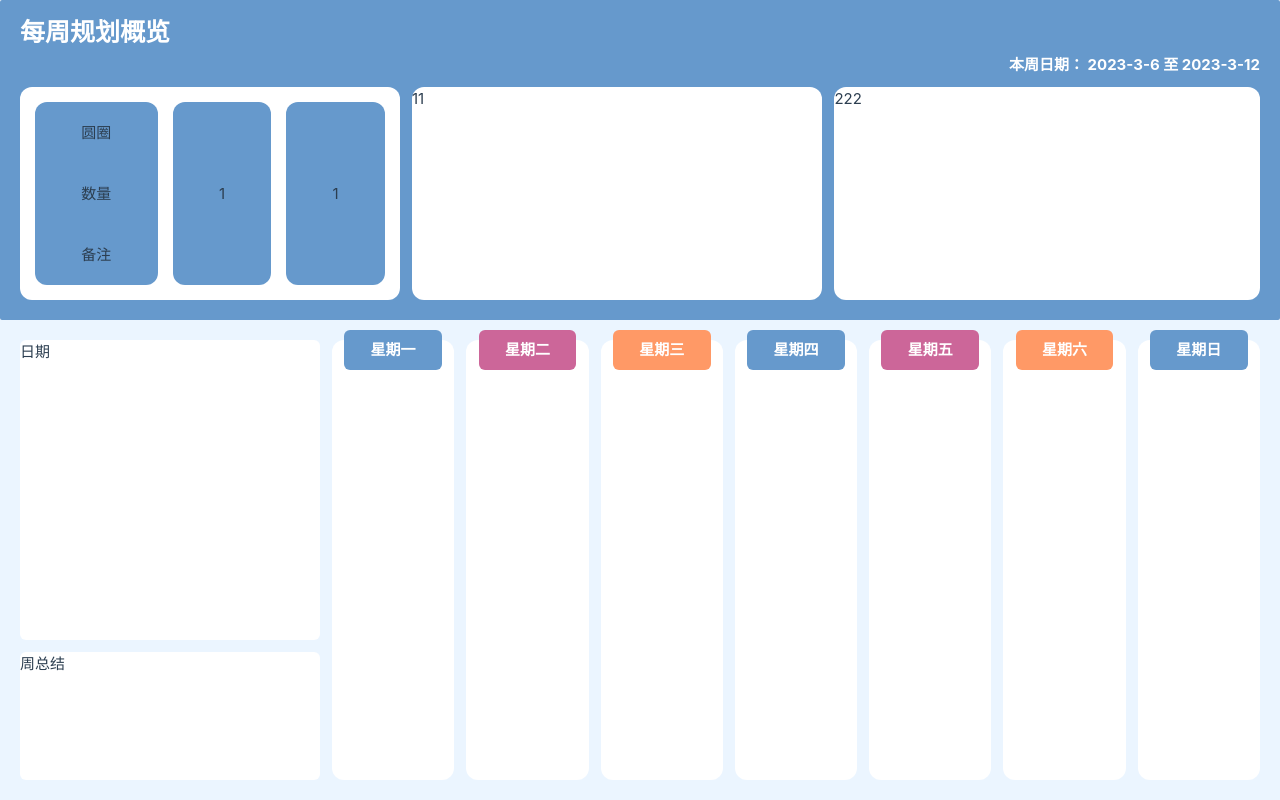
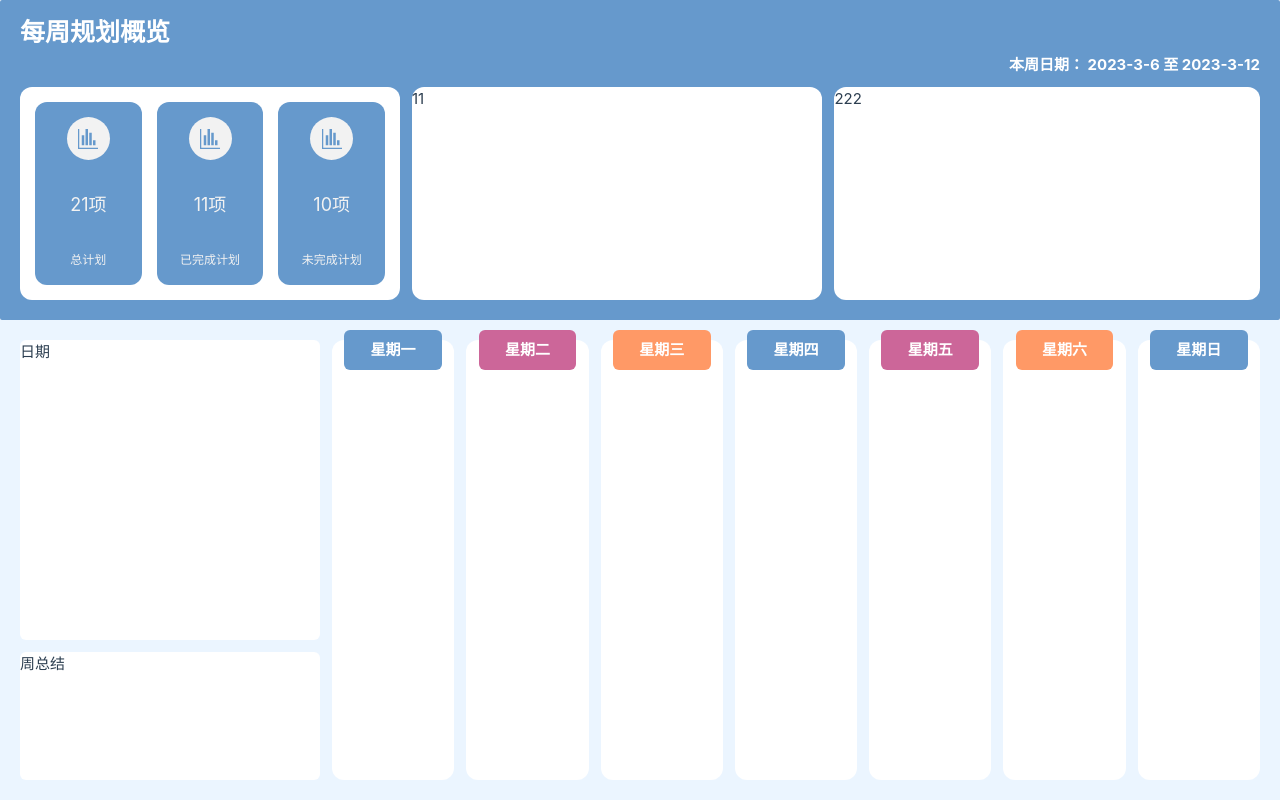
Before and after one commit to LuGuanzong/selection_web, a Vue app: page /plan in a window 1280 px wide. Built offline with nearby package versions, Linux system fonts and the light colour scheme.

Commit message:
完成数字概览样式

```diff
--- a/src/views/plan/overview/number.vue
+++ b/src/views/plan/overview/number.vue
@@ -7,23 +7,27 @@ defineOptions({ name: 'planOverview' })
 <template>
   <div class="number-content">
     <div class="data">
-      <div>
-        圆圈
+      <div class="circle-bg">
+        <img alt="Vue logo" class="logo" src="@/assets/histogram.svg" width="20" height="20" />
       </div>
-      <div>
-        数量
-      </div>
-      <div>
-        备注
-      </div>
+      <div class="count">21项</div>
+      <div class="desc">总计划</div>
     </div>
 
     <div class="data">
-      1
+      <div class="circle-bg">
+        <img alt="Vue logo" class="logo" src="@/assets/histogram.svg" width="20" height="20" />
+      </div>
+      <div class="count">11项</div>
+      <div class="desc">已完成计划</div>
     </div>
 
     <div class="data">
-      1
+      <div class="circle-bg">
+        <img alt="Vue logo" class="logo" src="@/assets/histogram.svg" width="20" height="20" />
+      </div>
+      <div class="count">10项</div>
+      <div class="desc">未完成计划</div>
     </div>
   </div>
 </template>
@@ -39,16 +43,35 @@ defineOptions({ name: 'planOverview' })
   justify-content: space-around;
   gap: 15px;
 
+  .count {
+    color: #f2f2f2;
+    font-size: 18px;
+  }
+
+  .desc {
+    color: #f2f2f2;
+    font-size: 12px;
+  }
 }
 
 .data {
   height: 100%;
   background: #6699CC;
-  flex: 1 0 auto;
+  flex: 1 0 30%;
   border-radius: 12px;
   display: flex;
   flex-direction: column;
   justify-content: space-around;
   align-items: center;
 }
+
+.circle-bg {
+  background: #f2f2f2;
+  width:43px;
+  height: 43px;
+  border-radius: 50%;
+  display: flex;
+  justify-content: center;
+  align-items: center;
+}
 </style>
```
